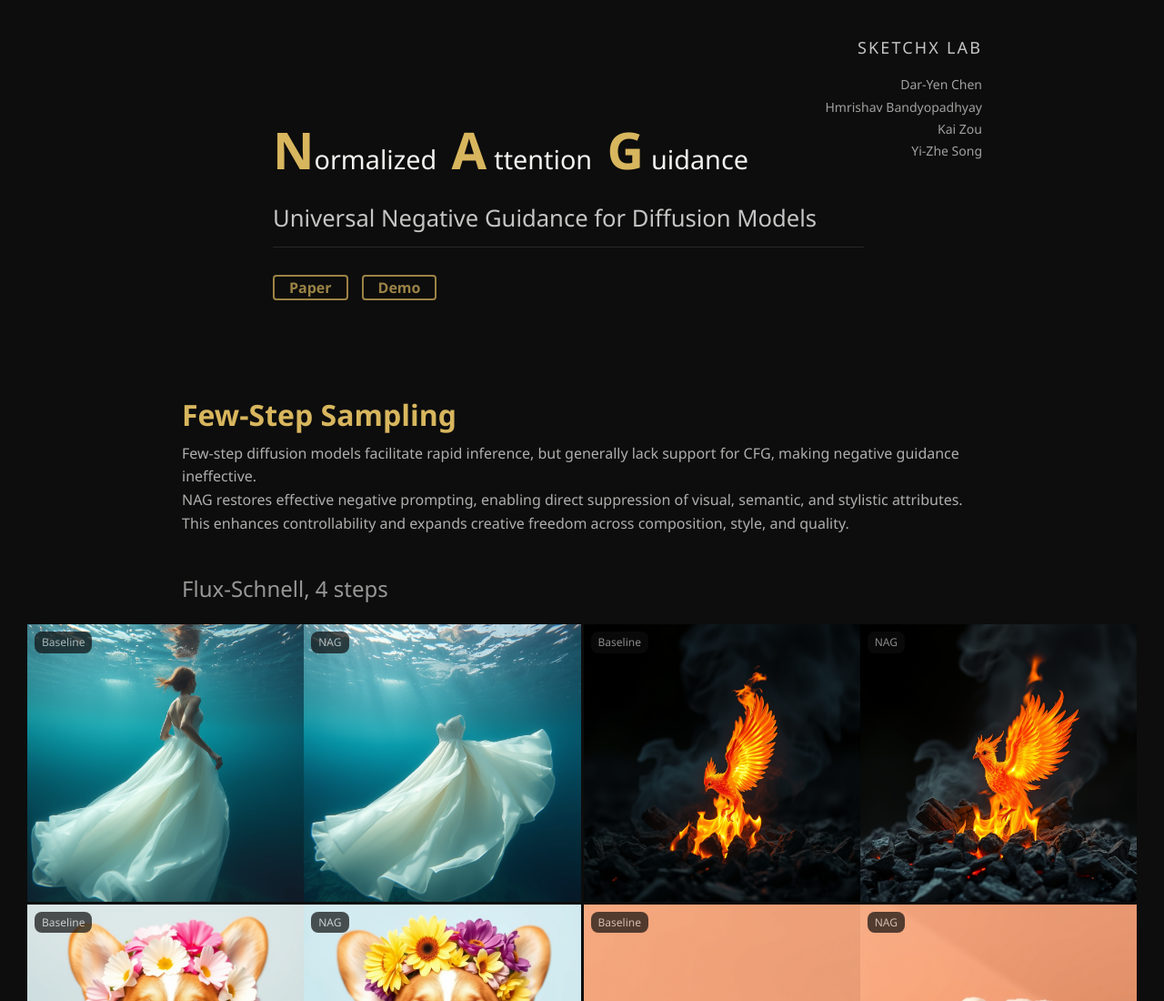
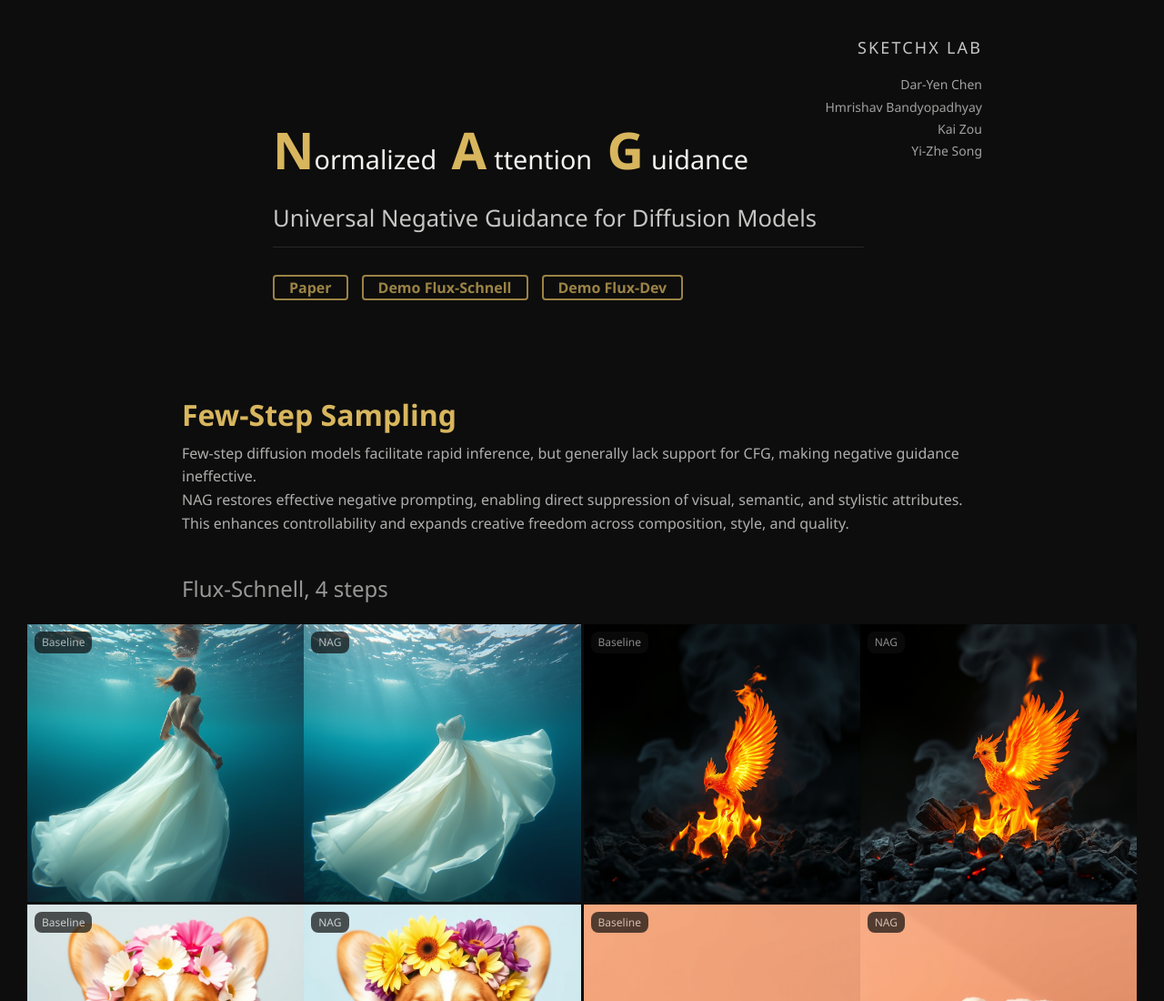
Before and after one commit to ChenDarYen/NAG.github.io, a plain HTML site: page index.html in a window 1280 px wide. Shown: the top 1100 px of the page at 91% size. Drawn offline with Linux system fonts and the light colour scheme.

Commit message:
demo flux-dev

```diff
--- a/index.html
+++ b/index.html
@@ -553,10 +553,13 @@
                 <span class="link-button-text">Paper</span>
             </a>
             <a class="link-button" href="https://huggingface.co/spaces/ChenDY/NAG_FLUX.1-schnell" target="_blank" rel="noopener noreferrer">
-                <span class="link-button-text">Demo</span>
+                <span class="link-button-text">Demo Flux-Schnell</span>
             </a>
-<!--            <a class="link-button" href="#" target="_blank" rel="noopener noreferrer">-->
-<!--                <span class="link-button-text">Code (soon)</span>-->
+            <a class="link-button" href="https://huggingface.co/spaces/ChenDY/NAG_FLUX.1-dev" target="_blank" rel="noopener noreferrer">
+                <span class="link-button-text">Demo Flux-Dev</span>
+            </a>
+<!--            <a class="link-button" href="https://github.com/ChenDarYen/Normalized-Attention-Guidance" target="_blank" rel="noopener noreferrer">-->
+<!--                <span class="link-button-text">Code</span>-->
 <!--            </a>-->
 <!--            <a class="link-button" href="#" target="_blank" rel="noopener noreferrer">-->
 <!--                <span class="link-button-text">ComfyUI (soon)</span>-->
```
